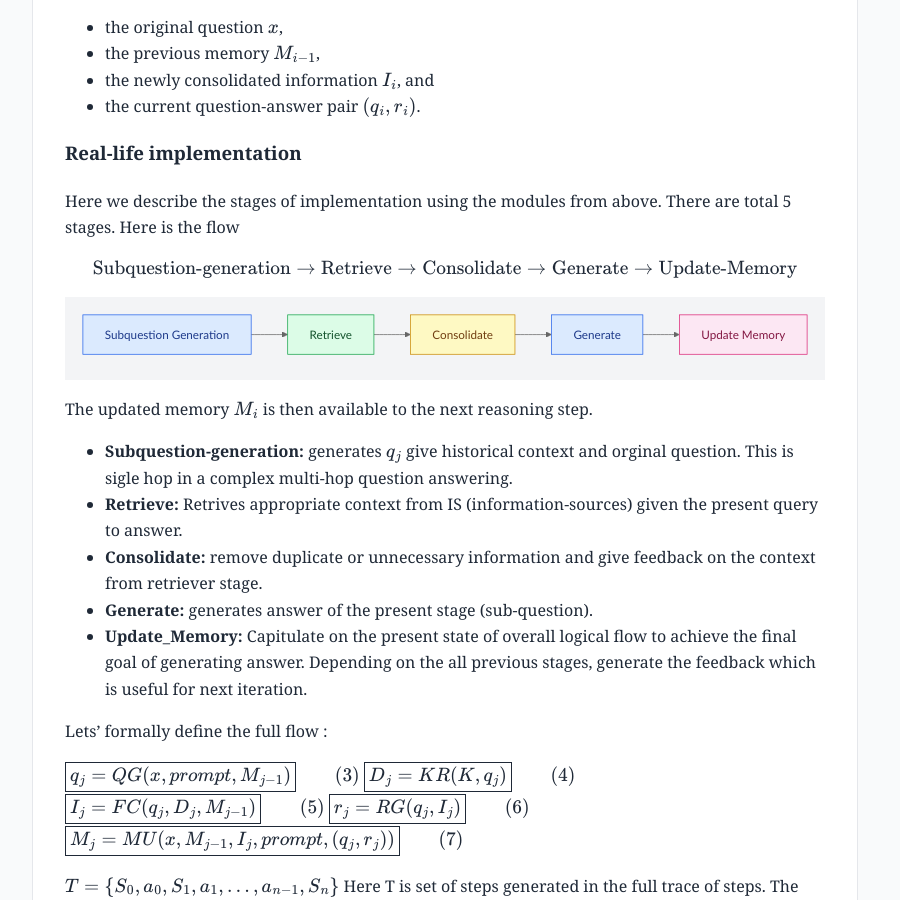
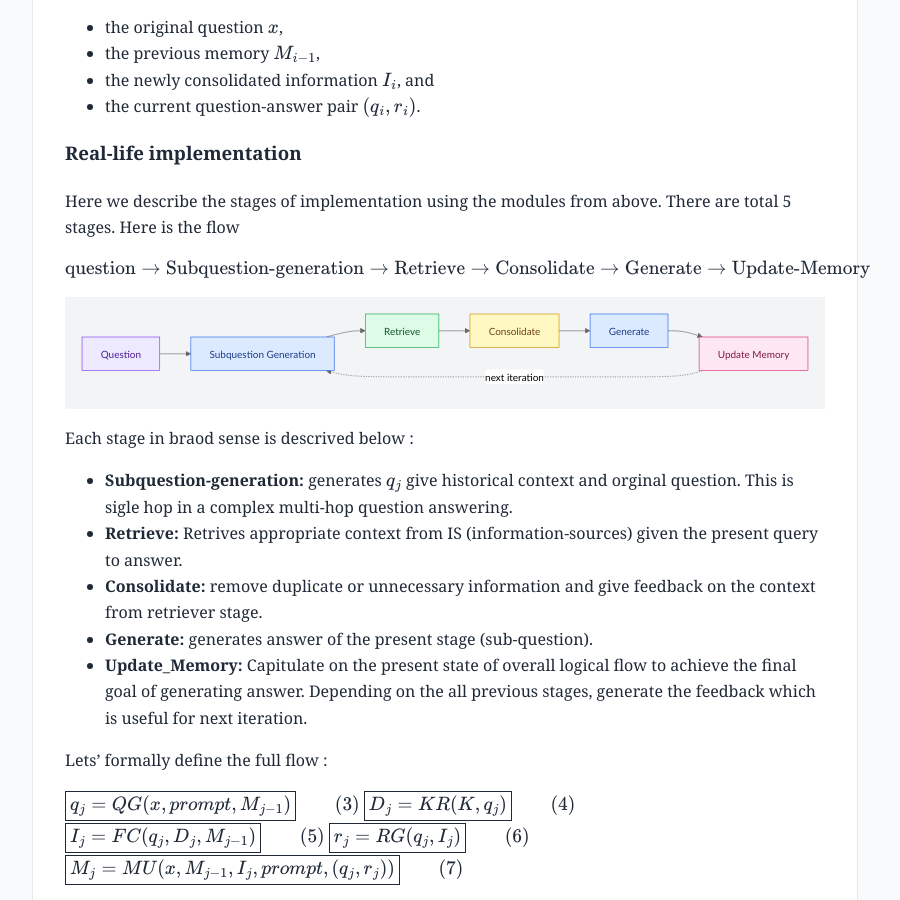
Before and after one commit to soumik-github/soumik_mandal, a Jekyll site: the page built from markdown_articles/Agentic_RAG.md, in a window 1280 px wide and 900 px high, scrolled down 2744 px. Shown: the whole window, without its empty margins (195-1095 px from the left). Built offline with Jekyll 4.4.1, drawn with Linux system fonts in a browser that asks for light colours.

Commit message:
feedback loop

```diff
--- a/markdown_articles/Agentic_RAG.md
+++ b/markdown_articles/Agentic_RAG.md
@@ -126,22 +126,22 @@ The new memory therefore depends on:
 Here we describe the stages of implementation using the modules from above. There are total 5 stages. Here is the flow
 
 $$
-\text{Subquestion-generation} \rightarrow \text{Retrieve} \rightarrow \text{Consolidate} \rightarrow \text{Generate} \rightarrow \text{Update-Memory}
+\text{question} \rightarrow \text{Subquestion-generation} \rightarrow \text{Retrieve} \rightarrow \text{Consolidate} \rightarrow \text{Generate} \rightarrow \text{Update-Memory}
 $$
 
 <pre class="mermaid">
 flowchart LR
-    A["Subquestion Generation"]:::gen --> B["Retrieve"]:::retrieve --> C["Consolidate"]:::consolidate --> D["Generate"]:::gen --> E["Update Memory"]:::memory
+    Q["Question"]:::question --> A["Subquestion Generation"]:::gen --> B["Retrieve"]:::retrieve --> C["Consolidate"]:::consolidate --> D["Generate"]:::gen --> E["Update Memory"]:::memory
+    E -.->|"next iteration"| A
 
+    classDef question fill:#ede9fe,stroke:#7c3aed,color:#4c1d95,stroke-width:1px;
     classDef gen fill:#dbeafe,stroke:#2563eb,color:#1e3a8a,stroke-width:1px;
     classDef retrieve fill:#dcfce7,stroke:#16a34a,color:#14532d,stroke-width:1px;
     classDef consolidate fill:#fef9c3,stroke:#ca8a04,color:#713f12,stroke-width:1px;
     classDef memory fill:#fce7f3,stroke:#db2777,color:#831843,stroke-width:1px;
 </pre>
 
-
-The updated memory $M_i$ is then available to the next reasoning step.
-
+Each stage in braod sense is descrived below :
 - **Subquestion-generation:** generates $q_j$ give historical context and orginal question. This is sigle hop in a complex multi-hop question answering.
 - **Retrieve:** Retrives appropriate context from IS (information-sources) given the present query to answer.
 - **Consolidate:** remove duplicate or unnecessary information and give feedback on the context from retriever stage.
```
